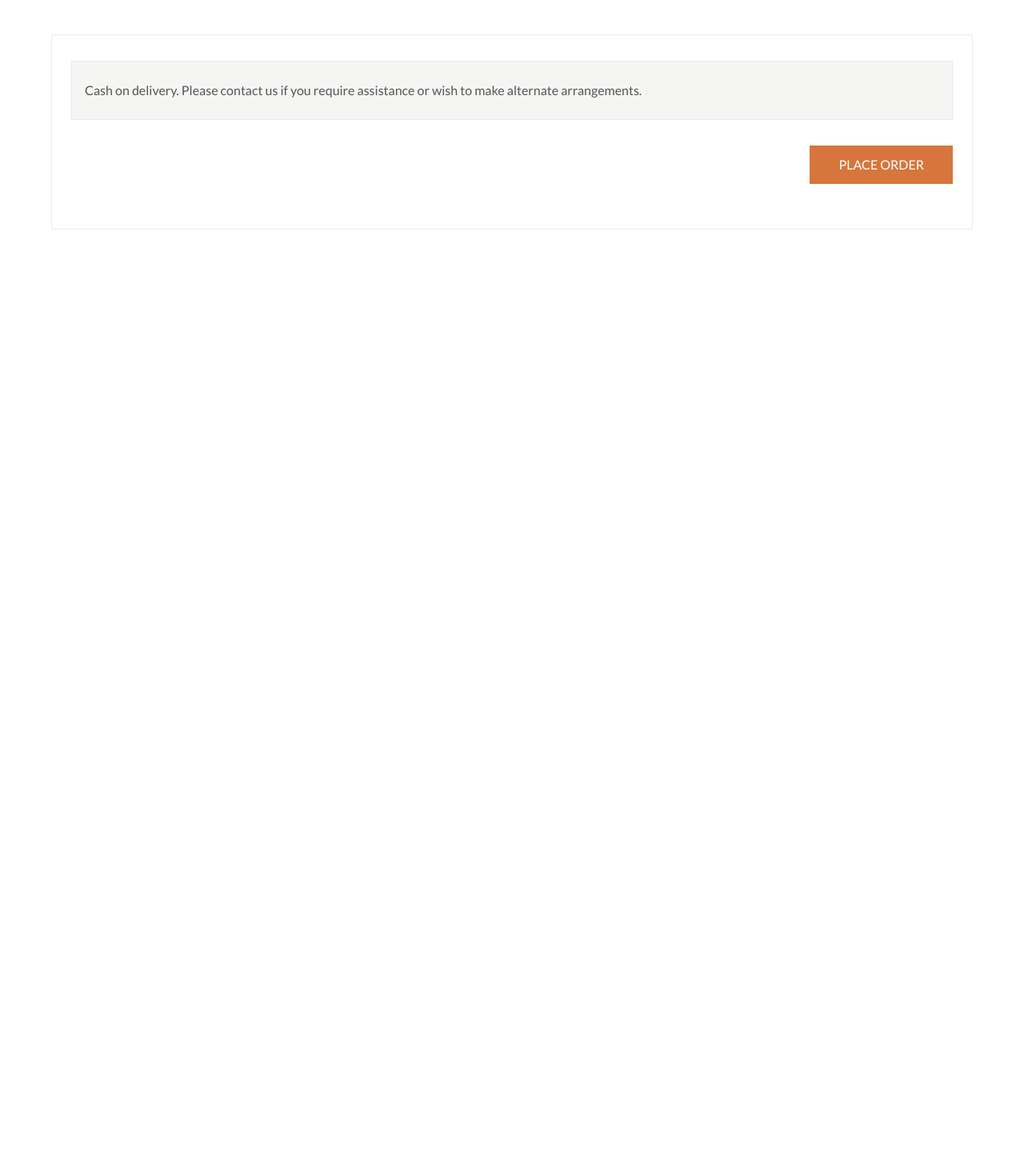
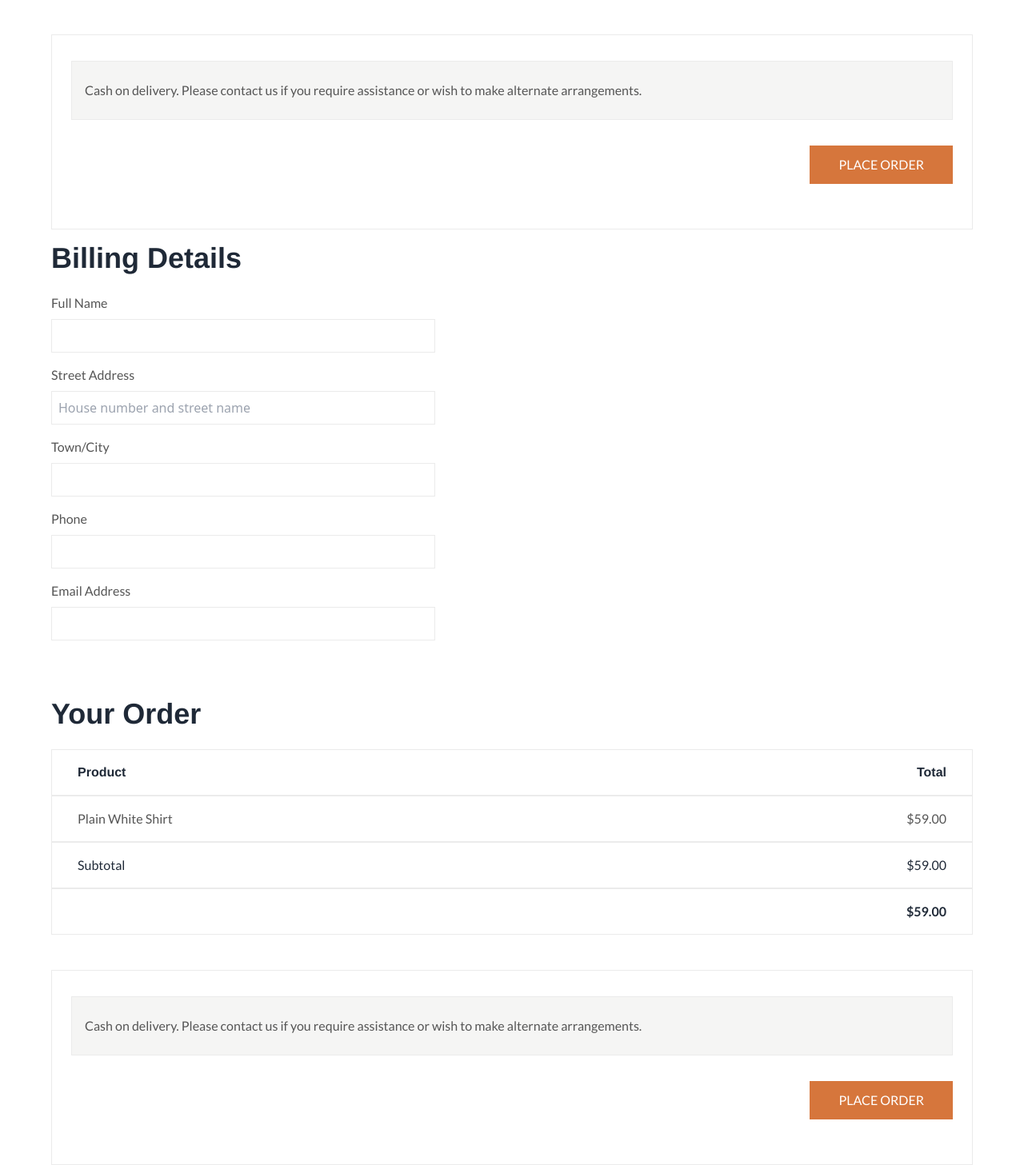
Before and after one commit to Natacha-Danbadan/Fashion-E--Commerce-Task, a React (Create React App) app: page /checkout in a window 1280 px wide. Shown: the part 883-2340 px from the top of the page at 80% size. Before the commit the page ends 1170 px from the top, so only its background shows below. Built offline with nearby package versions, Linux system fonts and the light colour scheme.

Commit message:
Added the CheckingOut and CheckoutSuccessMessage components

```diff
--- a/src/App.js
+++ b/src/App.js
@@ -7,8 +7,7 @@ import ContactMessageSent from './pages/ContactMessageSent'
 import SingleProduct from './pages/SingleProduct'
 import Cart from './pages/Cart'
 import Checkout from './pages/Checkout'
-import Footer from './components/Footer'
-import CheckingOut from './components/CheckingOut'
+// import Footer from './components/Footer'
 
 
 
@@ -16,8 +15,8 @@ function App() {
   return (
     <Router>
       <div className='h-screen'>
-        <CheckingOut/>
         {/* <Navbar/> */}
+        <Checkout/>
         <main>
           <Routes>
             <Route path='/' element = { <Home/> } />
@@ -29,7 +28,7 @@ function App() {
             <Route path='/checkout' element = { <Checkout/> } />
           </Routes>
         </main>
-        {/* <Footer/> */}
+        {/* <Footer/>  */}
       </div>
 
     </Router>
--- a/src/components/CheckingOut.jsx
+++ b/src/components/CheckingOut.jsx
@@ -1,7 +1,16 @@
+import { useState } from "react";
+
+import CheckoutSuccessMessage from "./CheckoutSuccessMessage";
 function CheckingOut() {
+  const [showModal, setShowModal] = useState(false);
+  const openModal = () => {
+    setShowModal(true);
+  };
+
   return (
     <div className="px-16 pt-4">
       <div>
+      {showModal ? <CheckoutSuccessMessage setShowModal={setShowModal} /> : null}
         <h2 className="font-arimo font-bold text-4xl mb-6">Billing Details</h2>
         <form action="">
           <div className="flex flex-col">
@@ -14,7 +23,7 @@ function CheckingOut() {
             <input
               type="text"
               name="name"
-              className="border border-input mb-4 p-2 w-5/12"
+              className="border border-input mb-4 p-2 w-5/12 required"
             />
           </div>
 
@@ -111,7 +120,12 @@ function CheckingOut() {
 
           <div className="flex justify-between pb-14">
             <div></div>
-            <button className="bg-[#D6763C] text-white font-lato font-base py-3 px-9">PLACE ORDER</button>
+            <button
+              className="bg-orange text-white font-lato font-base py-3 px-9"
+              onClick={openModal}
+            >
+              PLACE ORDER
+            </button>
           </div>
         </div>
       </div>
--- a/src/components/CheckoutSuccessMessage.jsx
+++ b/src/components/CheckoutSuccessMessage.jsx
@@ -1,9 +1,10 @@
 
 
 function CheckoutSuccessMessage() {
+
   return (
-    <div>
-
+    <div className="">
+      <div className="bg-orange py-16 px-16 text-4xl text-white font-lato bg-modal w-5/12 mx-auto">ORDER PLACED SUCCESSFULLY 🙌</div>
     </div>
   )
 }
--- a/src/pages/Checkout.jsx
+++ b/src/pages/Checkout.jsx
@@ -1,8 +1,12 @@
+
+import CheckingOut from "../components/CheckingOut"
 
 function Checkout() {
+
+
   return (
     <div>
-
+      <CheckingOut/>
     </div>
   )
 }
--- a/tailwind.config.js
+++ b/tailwind.config.js
@@ -11,6 +11,8 @@ module.exports = {
       colors: {
         grey: '#555555',
         input: '#EBEBEB',
+        orange: '#D6763C',
+        modal: 'rgba(214, 118, 60, 0.72)'
       },
     },
   },
```
